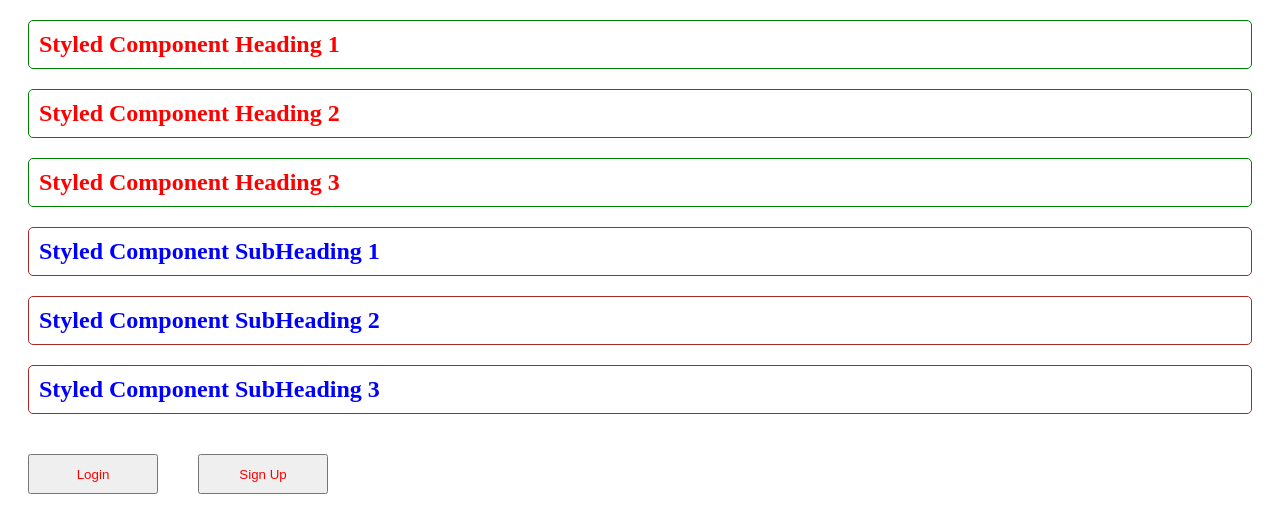
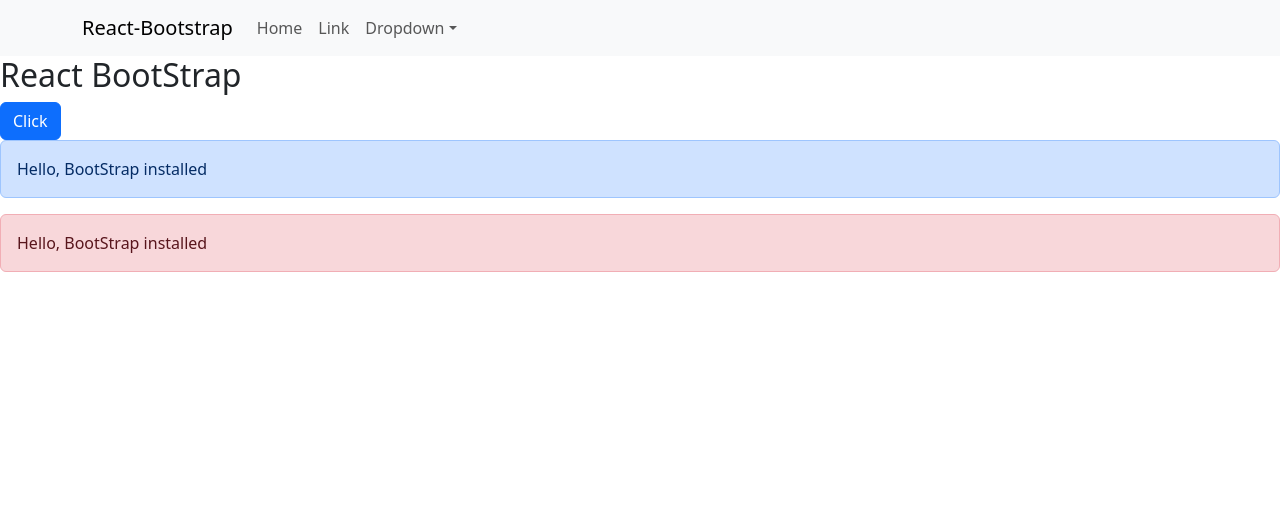
Before and after one commit to bibhusprasad/026_reactjs_tutorial_from_youtube, a React (Vite) app in the folder react-basic/: page / in a window 1280 px wide. Shown: the top 532 px of the page. Built offline with nearby package versions, Linux system fonts and the light colour scheme.

Commit message:
12. Add Bootstrap in React

```diff
--- a/react-basic/package.json
+++ b/react-basic/package.json
@@ -10,7 +10,9 @@
     "preview": "vite preview"
   },
   "dependencies": {
+    "bootstrap": "^5.3.8",
     "react": "^19.2.0",
+    "react-bootstrap": "^2.10.10",
     "react-dom": "^19.2.0",
     "styled-components": "^6.1.19"
   },
--- a/react-basic/src/App.jsx
+++ b/react-basic/src/App.jsx
@@ -1,11 +1,11 @@
-import StyledComponent from "./StyledComponent"
+import StylingBootStrap from "./StylingBootStrap"
 
 function App() {
 
   return (
     <>
       <div>
-        <StyledComponent />
+        <StylingBootStrap />
       </div>
     </>
   )
--- /dev/null
+++ b/react-basic/src/StylingBootStrap.jsx
@@ -0,0 +1,48 @@
+
+import 'bootstrap/dist/css/bootstrap.min.css';
+
+import Button from 'react-bootstrap/Button';
+import { Alert } from 'react-bootstrap';
+
+import Container from 'react-bootstrap/Container';
+import Nav from 'react-bootstrap/Nav';
+import Navbar from 'react-bootstrap/Navbar';
+import NavDropdown from 'react-bootstrap/NavDropdown';
+
+function StylingBootStrap() {
+  return (
+    <div>
+
+      <Navbar expand="lg" className="bg-body-tertiary">
+        <Container>
+          <Navbar.Brand href="#home">React-Bootstrap</Navbar.Brand>
+          <Navbar.Toggle aria-controls="basic-navbar-nav" />
+          <Navbar.Collapse id="basic-navbar-nav">
+            <Nav className="me-auto">
+              <Nav.Link href="#home">Home</Nav.Link>
+              <Nav.Link href="#link">Link</Nav.Link>
+              <NavDropdown title="Dropdown" id="basic-nav-dropdown">
+                <NavDropdown.Item href="#action/3.1">Action</NavDropdown.Item>
+                <NavDropdown.Item href="#action/3.2">
+                  Another action
+                </NavDropdown.Item>
+                <NavDropdown.Item href="#action/3.3">Something</NavDropdown.Item>
+                <NavDropdown.Divider />
+                <NavDropdown.Item href="#action/3.4">
+                  Separated link
+                </NavDropdown.Item>
+              </NavDropdown>
+            </Nav>
+          </Navbar.Collapse>
+        </Container>
+      </Navbar>
+
+      <h2>React BootStrap</h2>
+      <Button>Click</Button>
+      <Alert>Hello, BootStrap installed</Alert>
+      <Alert variant='danger'>Hello, BootStrap installed</Alert>
+    </div>
+  )
+}
+
+export default StylingBootStrap;
```
Also changed, not shown: 2 other files (tests, documents, lock files or other folders).
